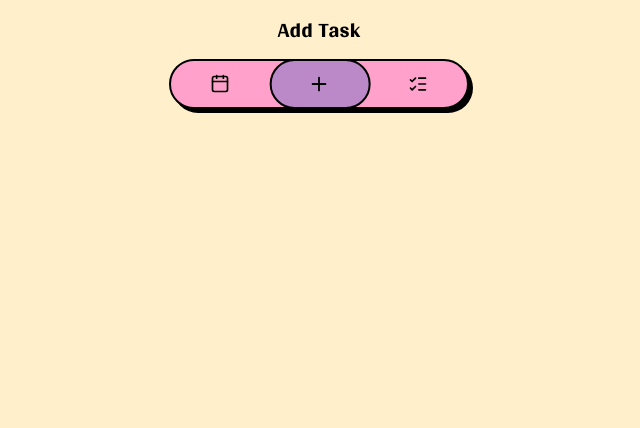
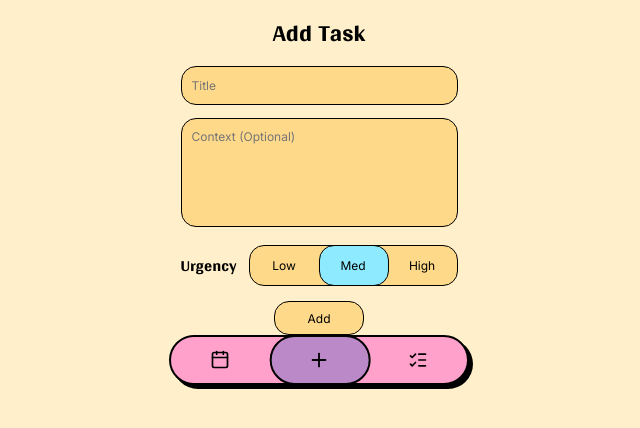
Before and after one commit to megisohata/taska, a React (Vite) app in the folder src/renderer/: page / in a window 1280 px wide. Shown: the top 428 px of the page, without its empty margins (321-961 px from the left). Built offline with nearby package versions, Linux system fonts and the light colour scheme.

Commit message:
Finish add task form

```diff
--- a/src/renderer/src/assets/base.css
+++ b/src/renderer/src/assets/base.css
@@ -1,12 +1,20 @@
 @font-face {
   font-family: 'Gidugu';
   src: url('../../../../resources/fonts/Gidugu-Regular.ttf') format('truetype');
+}
+
+@font-face {
+  font-family: 'Inter';
+  src: url('../../../../resources/fonts/Inter-VariableFont_opsz,wght.ttf') format('truetype');
 }
 
 :root {
   --bg-cream: #FFF0CB;
   --purple: #BB89C7;
   --pink: #FFA1CA;
+  --light-orange: #FFD98A;
+  --blue: #8DEAFF;
+  --orange: #FFB23E;
 }
 
 *,
@@ -15,6 +23,15 @@
   box-sizing: border-box;
   margin: 0;
   font-weight: normal;
+}
+
+body,
+input,
+textarea,
+button,
+select {
+  font-family: 'Inter', sans-serif;
+  font-size: 12px;
 }
 
 h1,
@@ -27,3 +44,11 @@ h6 {
   font-weight: 400;
   font-style: normal;
 }
+
+h1 {
+  font-size: 36px;
+}
+
+h2 {
+  font-size: 24px;
+}
--- a/src/renderer/src/components/AddTask.css
+++ b/src/renderer/src/components/AddTask.css
@@ -1 +1,109 @@
 @import '../assets/base.css';
+
+.add-task {
+    width: 277px;
+    text-align: center;
+}
+
+.add-task__form {
+    display: flex;
+    flex-direction: column;
+    gap: 13px;
+}
+
+.add-task__urgency-row {
+	display: flex;
+	align-items: center;
+	justify-content: space-between;
+	gap: 12px;
+	text-align: left;
+}
+
+.add-task__urgency-row h2 {
+	flex: 0 0 auto;
+	margin: 0;
+}
+
+.add-task__field input {
+	width: 100%;
+	border: 1px solid black;
+	border-radius: 15px;
+	background: var(--light-orange);
+	padding: 10px;
+}
+
+.add-task__field textarea {
+	width: 100%;
+	border: 1px solid black;
+	border-radius: 15px;
+	background: var(--light-orange);
+	padding: 10px;
+	resize: none;
+}
+
+#title {
+	height: 39px;
+}
+
+#context {
+	height: 109px;
+    overflow-y: scroll;
+}
+
+.urgency-selector {
+	position: relative;
+	display: flex;
+	align-items: center;
+	flex: 1;
+	background: var(--light-orange);
+	border: 1px solid black;
+	border-radius: 15px;
+	overflow: hidden;
+	cursor: pointer;
+}
+
+.urgency-selector__indicator {
+	position: absolute;
+	left: -1px;
+	width: calc(33.333% + 1px);
+	height: calc(100% + 2px);
+	background: var(--blue);
+	border: 1px solid black;
+    border-radius: 15px;
+	transition: transform 0.25s cubic-bezier(0.34, 1.56, 0.64, 1);
+	pointer-events: none;
+}
+
+.urgency-selector__btn {
+	flex: 1;
+	border: none;
+	background: transparent;
+	height: 39px;
+	cursor: pointer;
+	position: relative;
+	z-index: 1;
+}
+
+.add-task__submit {
+    width: 90px;
+    height: 34px;
+    margin: 0 auto;
+	border: 1px solid black;
+	border-radius: 15px;
+	background: var(--light-orange);
+	color: black;
+	cursor: pointer;
+	transition: background-color 0.2s ease;
+}
+
+.add-task__submit--ready {
+	background: var(--orange);
+}
+
+.add-task__submit:disabled,
+.urgency-selector__btn:disabled,
+.add-task__field input:disabled,
+.add-task__field textarea:disabled {
+	opacity: 0.7;
+	cursor: not-allowed;
+}
--- a/src/renderer/src/components/AddTask.tsx
+++ b/src/renderer/src/components/AddTask.tsx
@@ -1,10 +1,112 @@
+import { useState } from 'react'
 import './AddTask.css'
 
+type Urgency = 'low' | 'med' | 'high'
+
+const URGENCY_OPTIONS: Array<{ value: Urgency; label: string }> = [
+  { value: 'low', label: 'Low' },
+  { value: 'med', label: 'Med' },
+  { value: 'high', label: 'High' }
+]
+
 function AddTask(): React.JSX.Element {
+  const [title, setTitle] = useState('')
+  const [context, setContext] = useState('')
+  const [urgency, setUrgency] = useState<Urgency>('med')
+  const [loading, setLoading] = useState(false)
+  const activeUrgencyIndex = URGENCY_OPTIONS.findIndex((option) => option.value === urgency)
+  const isSubmittable = title.trim().length > 0
+
+  async function handleSubmit(e: React.FormEvent): Promise<void> {
+    e.preventDefault()
+
+    if (!title.trim()) {
+      return
+    }
+
+    setLoading(true)
+    try {
+      await window.api.addTask({
+        title: title.trim(),
+        context: context.trim() || undefined,
+        urgency
+      })
+      // Reset form on success
+      setTitle('')
+      setContext('')
+      setUrgency('med')
+    } catch {
+      return
+    } finally {
+      setLoading(false)
+    }
+  }
+
   return (
-    <div>
+    <section className="add-task">
       <h1>Add Task</h1>
-    </div>
+
+      <form className="add-task__form" onSubmit={handleSubmit}>
+        <div className="add-task__field">
+          <input
+            id="title"
+            type="text"
+            value={title}
+            onChange={(e) => setTitle(e.target.value)}
+            placeholder="Title"
+            disabled={loading}
+          />
+        </div>
+
+        <div className="add-task__field">
+          <textarea
+            id="context"
+            value={context}
+            onChange={(e) => setContext(e.target.value)}
+            placeholder="Context (Optional)"
+            rows={4}
+            disabled={loading}
+          />
+        </div>
+
+        <div className="add-task__field add-task__urgency-row">
+          <h2>Urgency</h2>
+          <div className="urgency-selector" role="radiogroup">
+            <div
+              className="urgency-selector__indicator"
+              style={{ transform: `translateX(${activeUrgencyIndex * 100}%)` }}
+            />
+            {URGENCY_OPTIONS.map((option) => {
+              const isActive = urgency === option.value
+
+              return (
+                <button
+                  key={option.value}
+                  type="button"
+                  role="radio"
+                  aria-checked={isActive}
+                  className="urgency-selector__btn"
+                  onClick={() => setUrgency(option.value)}
+                  disabled={loading}
+                >
+                  {option.label}
+                </button>
+              )
+            })}
+          </div>
+        </div>
+
+        <button
+          type="submit"
+          disabled={loading}
+          className={
+            isSubmittable ? 'add-task__submit add-task__submit--ready' : 'add-task__submit'
+          }
+        >
+          {loading ? 'Adding...' : 'Add'}
+        </button>
+      </form>
+    </section>
   )
 }
 
--- a/src/renderer/src/components/BottomNav.css
+++ b/src/renderer/src/components/BottomNav.css
@@ -10,6 +10,7 @@
     box-shadow: 4px 4px 0px black;
     width: 300px;
     height: 50px;
+    overflow: hidden;
 }
 
 .bottom-nav__indicator {
```
Also changed, not shown: resources/fonts/Inter-VariableFont_opsz,wght.ttf (added). Lines whose indentation alone changed are shown as unchanged.
